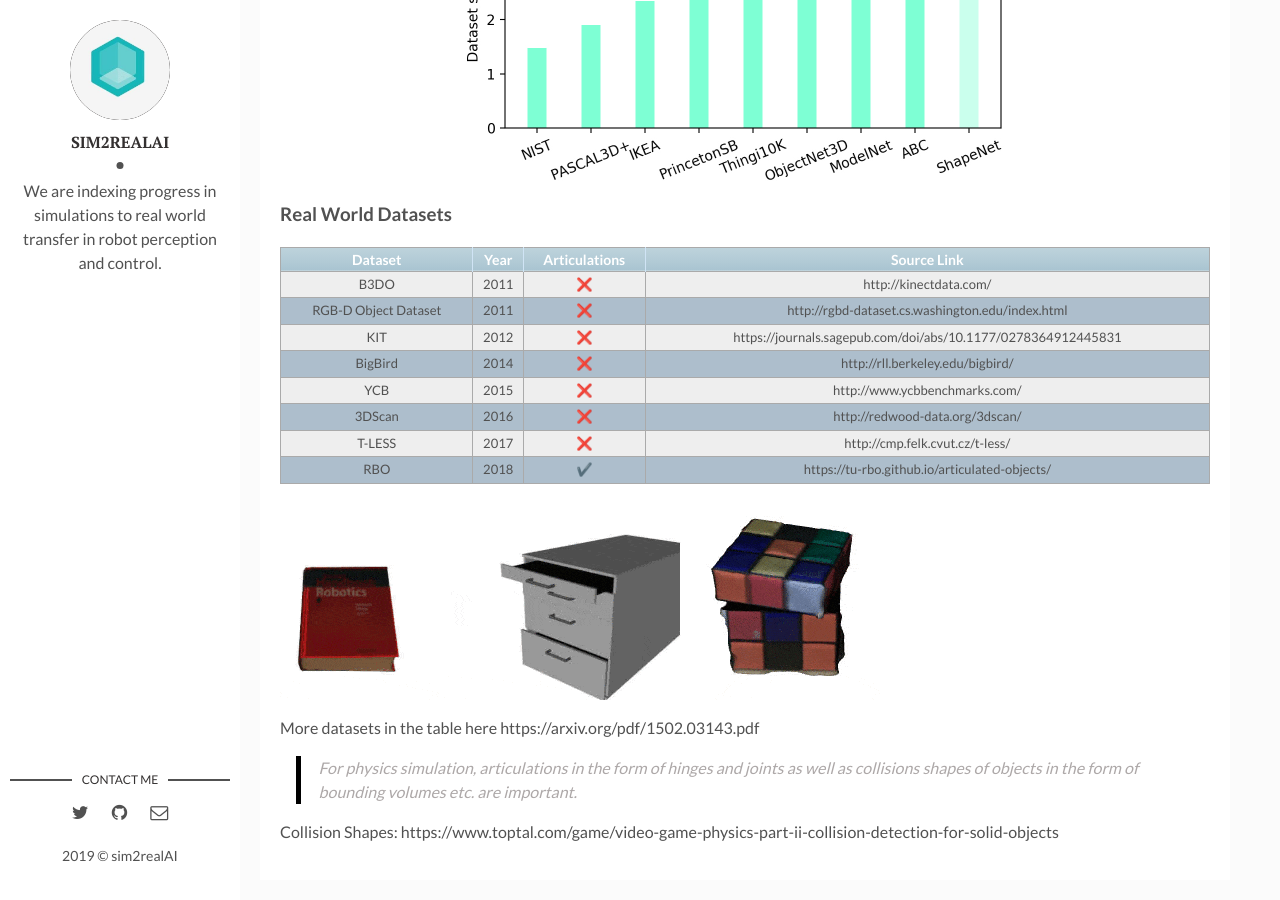
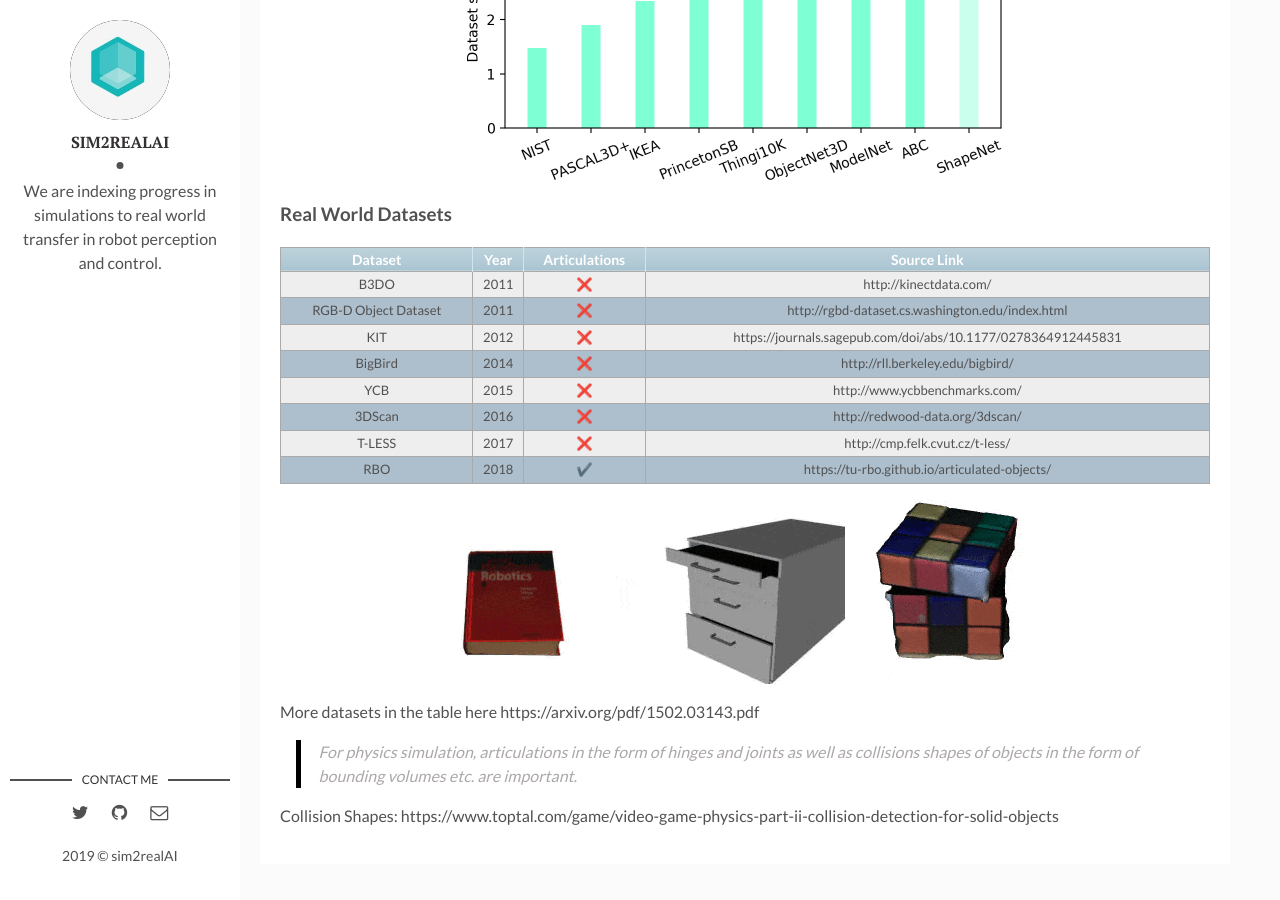
Before and after one commit to backupsim2realai/backupsim2realai.github.io, a Jekyll site: the page built from _posts/2019-01-15-Synthetic-Datasets-of-Objects-Part-I.markdown, in a window 1280 px wide and 900 px high, scrolled down 1653 px. Built offline with Jekyll 4.4.1, drawn with Linux system fonts in a browser that asks for light colours; emoji names are drawn with the system emoji font.

Commit message:
update
Signed-off-by: Ankur Handa <ahanda@nvidia.com>

```diff
--- a/_posts/2019-01-15-Synthetic-Datasets-of-Objects-Part-I.markdown
+++ b/_posts/2019-01-15-Synthetic-Datasets-of-Objects-Part-I.markdown
@@ -57,7 +57,7 @@ CAPOD dataset: https://sites.google.com/site/pgpapadakis/home/CAPOD
 |          RBO         | 2018 | :heavy_check_mark: |         https://tu-rbo.github.io/articulated-objects/         |
 
 
-![](/assets/img/2019-01-15/book_cabinet_rubiks.gif)
+<center><img src="/assets/img/2019-01-15/book_cabinet_rubiks.gif" height="200"></center>
 
 More datasets in the table here https://arxiv.org/pdf/1502.03143.pdf
 
```
